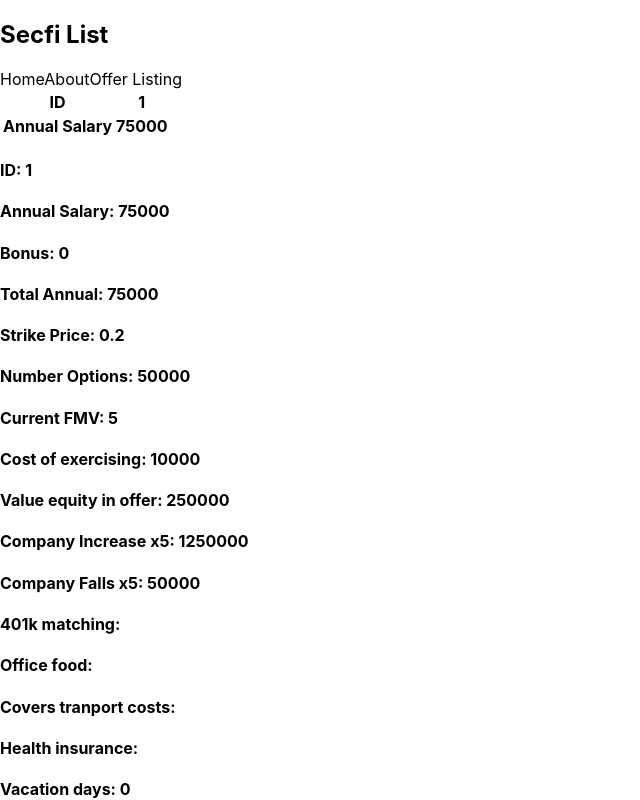
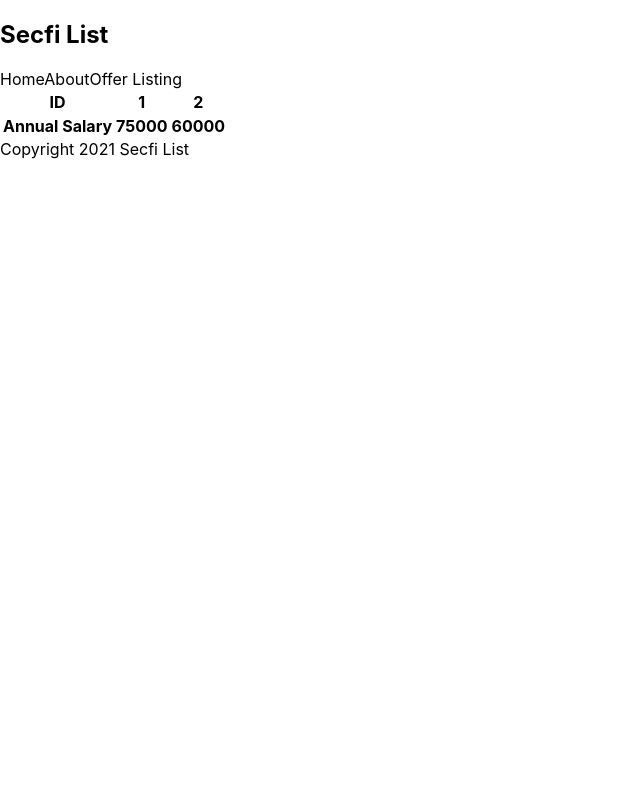
Before and after one commit to oscar-halcon/Playground, a Next.js app: page /offers/comparison in a window 1280 px wide. Shown: the top 800 px of the page, without its empty margins (0-640 px from the left). Built offline with nearby package versions, Linux system fonts and the light colour scheme.

Commit message:
Skeleton of comparison page

```diff
--- /dev/null
+++ b/pages/offers/comparison.js
@@ -0,0 +1,27 @@
+import Offer from '../../JSONS/OfferSkeleton.json';
+
+export const getStaticProps = async () => {
+  const data = Offer;
+  return{
+    props: { offer1: data.at(data.length-data.length),offer2: data.at((data.length-data.length)+1) }
+  }
+}
+
+const comparison = ({offer1, offer2}) => {
+    return (
+        <div>
+            <table className='comparetab'>
+                <tr>
+                    <th>ID</th><th>{offer1.id}</th>
+                    <th>{offer2.id}</th>
+                </tr>
+                <tr>
+                    <th>Annual Salary</th><th>{offer1.Annual_salary}</th>
+                    <th>{Number(offer2.Annual_salary)}</th>
+                </tr>
+            </table>
+        </div>//<th>{Number(offer1.Annual_salary)-Number(offer2.Annual_salary)}</th>
+     );
+}
+
+export default comparison;
--- a/pages/offers/index.js
+++ b/pages/offers/index.js
@@ -18,7 +18,9 @@
          <a>Offer {a.id}</a>
        </Link>
         ))}
-
+        <Link href={'/offers/comparison'}>
+        <a>Compare</a>
+        </Link>
       </div>
     );
   }
```
Also changed, not shown: 1 other file (tests, documents, lock files or other folders).
